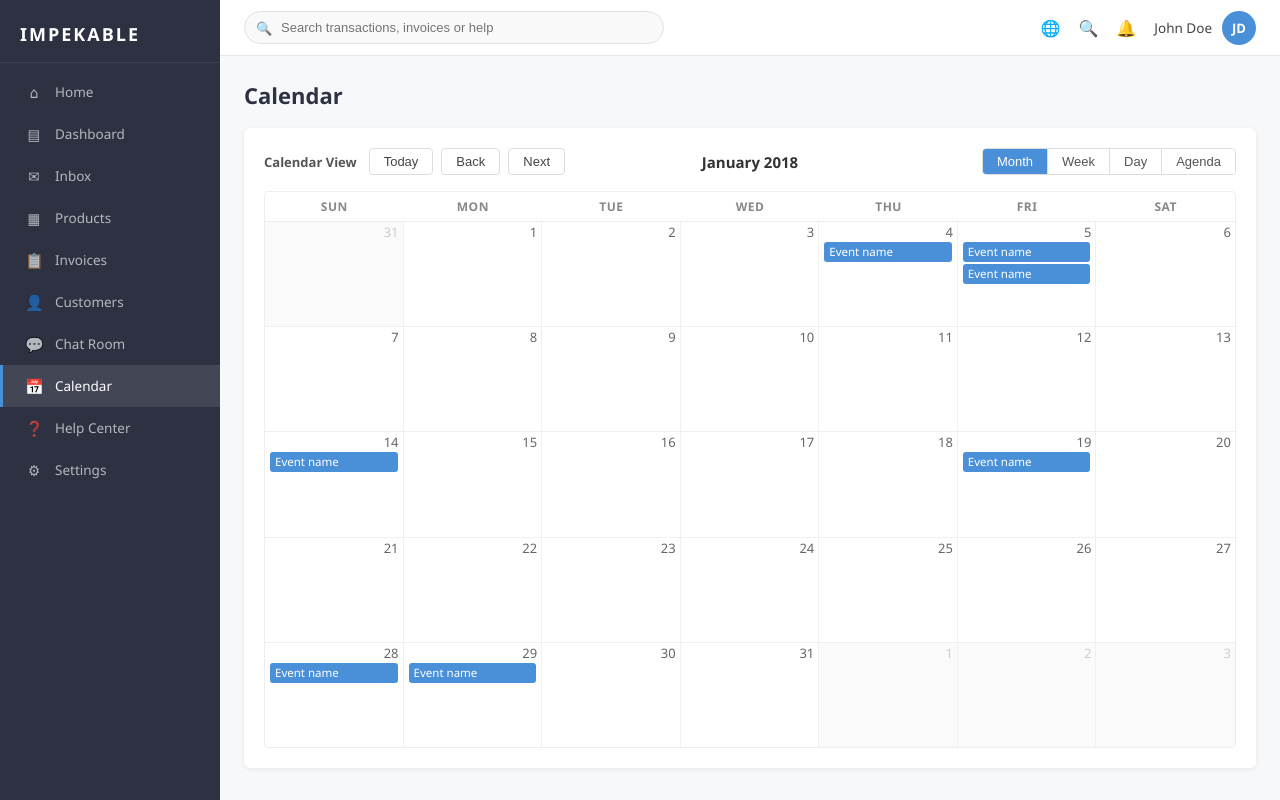
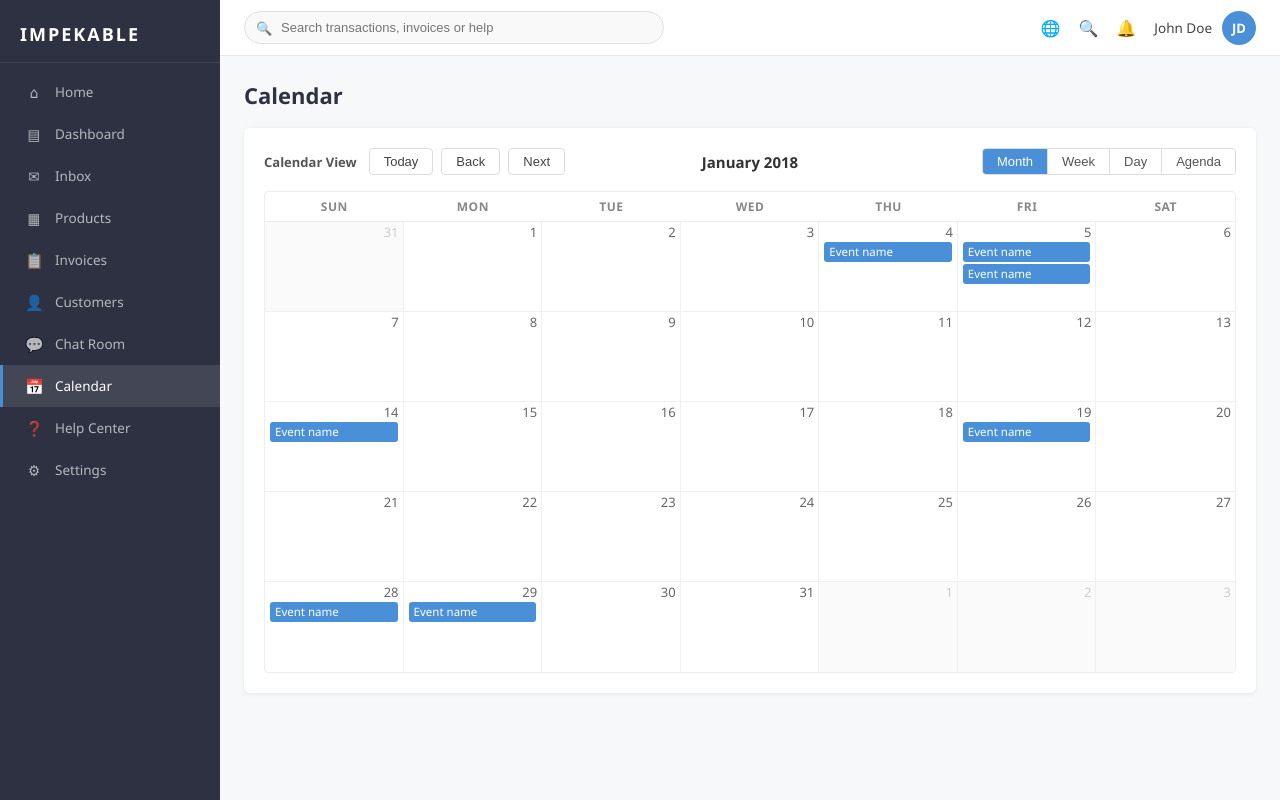
Before and after one commit to victoriadobryden/Calendar-app, a React (Create React App) app: page / in a window 1280 px wide. Built offline with nearby package versions, Linux system fonts and the light colour scheme.

Commit message:
Fix: month view shows all weeks, no clipping

```diff
--- a/src/App.css
+++ b/src/App.css
@@ -184,9 +184,13 @@
   border-radius: 6px;
   box-shadow: 0 1px 4px rgba(0,0,0,0.08);
   padding: 20px;
-  height: calc(100vh - 160px);
   display: flex;
   flex-direction: column;
+}
+
+/* Fixed height only for time-grid views (week/day/agenda) */
+.calendar-wrapper.time-grid-view {
+  height: calc(100vh - 160px);
 }
 
 .calendar-toolbar {
@@ -682,8 +686,6 @@
 
 /* ===== CUSTOM MONTH VIEW ===== */
 .cmv-root {
-  flex: 1;
-  min-height: 0;
   display: flex;
   flex-direction: column;
   border: 1px solid #eee;
@@ -709,10 +711,8 @@
 }
 
 .cmv-body {
-  flex: 1;
   display: flex;
   flex-direction: column;
-  min-height: 0;
 }
 
 .cmv-week-row {
--- a/src/App.js
+++ b/src/App.js
@@ -579,7 +579,7 @@ function App() {
         <div className="page-content">
           <div className="page-title">Calendar</div>
 
-          <div className="calendar-wrapper">
+          <div className={`calendar-wrapper${currentView !== 'month' ? ' time-grid-view' : ''}`}>
             {/* Toolbar */}
             <div className="calendar-toolbar">
               <div className="calendar-toolbar-left">
```
